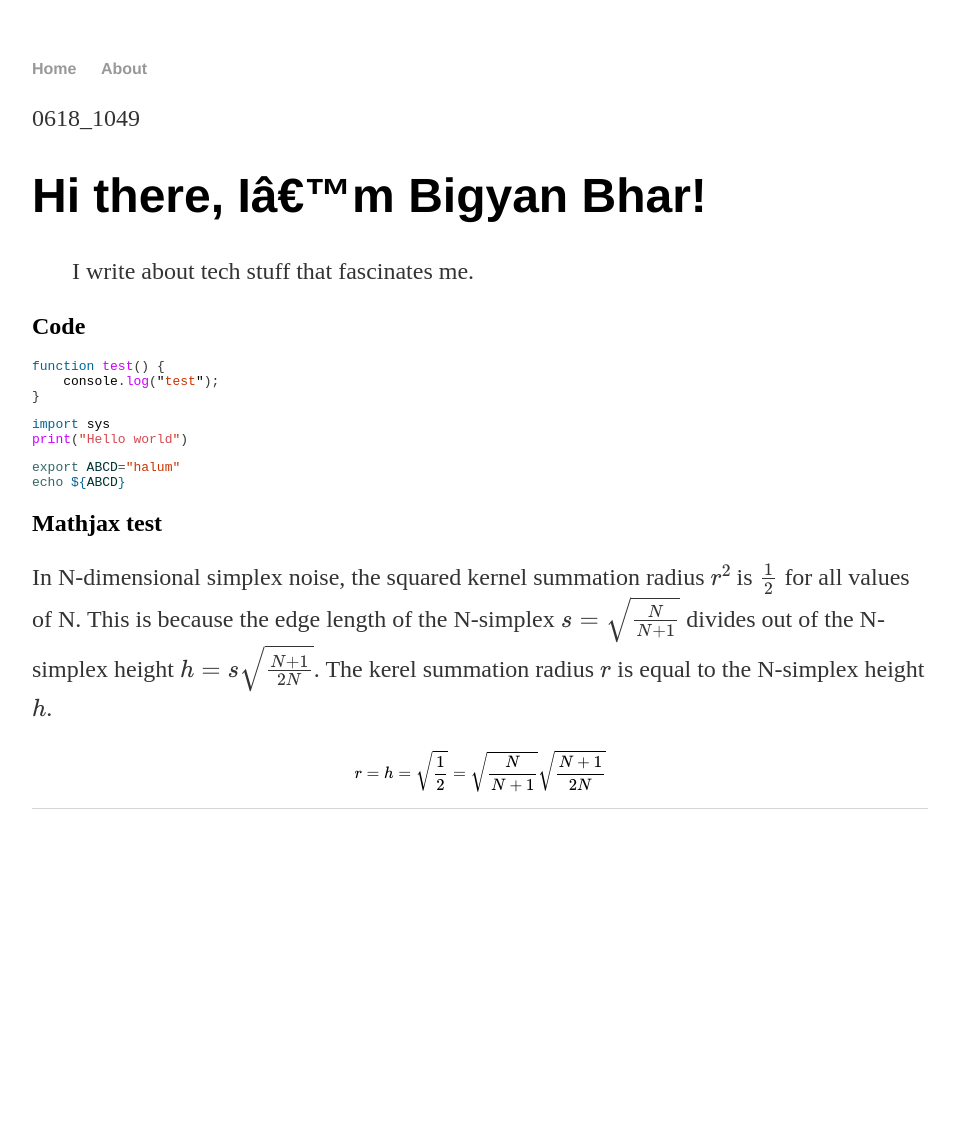
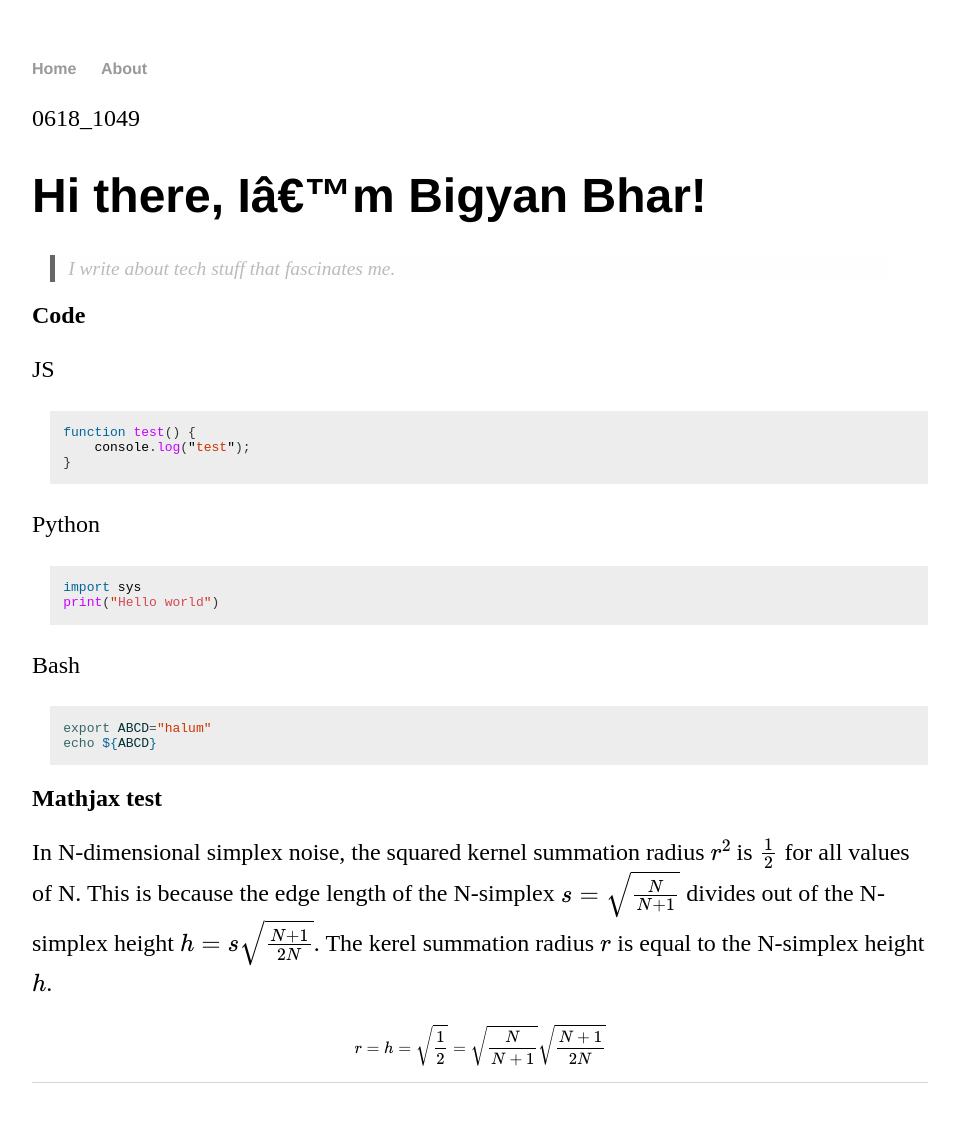
Before and after one commit to bigyanbhar/bigyanbhar.github.io, a Jekyll site: the page built from index.md, in a window 1280 px wide. Shown: the whole page, without its empty margins (160-1119 px from the left). Built offline with Jekyll 4.4.1, drawn with Linux system fonts in a browser that asks for light colours; formulas are drawn with MathJax 3; a script that is not in the unit is left out; before the commit the page ends 900 px from its top, so only the background shows below that.

Commit message:
updated CSS

````diff
--- a/css/highlight.css
+++ b/css/highlight.css
@@ -1,3 +1,12 @@
+.highlighter-rouge {
+    background-color: #ededed;
+    margin-left: 2%;
+    padding-left: 10pt;
+    padding-top: 1pt;
+    padding-bottom: 1pt;
+    /* border: black; */
+    /* border-style: solid; */
+}
 .highlight .hll { background-color: #ffc; }
 .highlight .c { color: #888; font-weight: bold; } /* Comment */
 .highlight .err { color: #a00; background-color: #fff } /* Error */
--- a/css/main.css
+++ b/css/main.css
@@ -26,11 +26,22 @@ h1 {
 p {
     font-size: 1.5em;
     line-height: 1.4em;
-    color: #333;
+    /* color: #333; */
 }
 footer {
     border-top: 1px solid #d5d5d5;
     font-size: .8em;
+}
+blockquote {
+    color: #bbbbbb;
+    background-color: #fefefe;
+    border-left-style: solid;
+    border-left-color: #666;
+    border-left-width: thick;
+    padding-left: 10pt;
+    margin-left: 2%;
+    font-size: small;
+    font-style: italic;
 }
 
 ul.posts {
--- a/index.md
+++ b/index.md
@@ -10,18 +10,20 @@ mathjax: true
 > I write about tech stuff that fascinates me.
 
 ## Code
-
+JS
 ``` javascript
 function test() {
     console.log("test");
 }
 ```
 
+Python
 ```python
 import sys
 print("Hello world")
 ```
 
+Bash
 ``` bash
 export ABCD="halum"
 echo ${ABCD}
````
Also changed, not shown: 1 other file.
